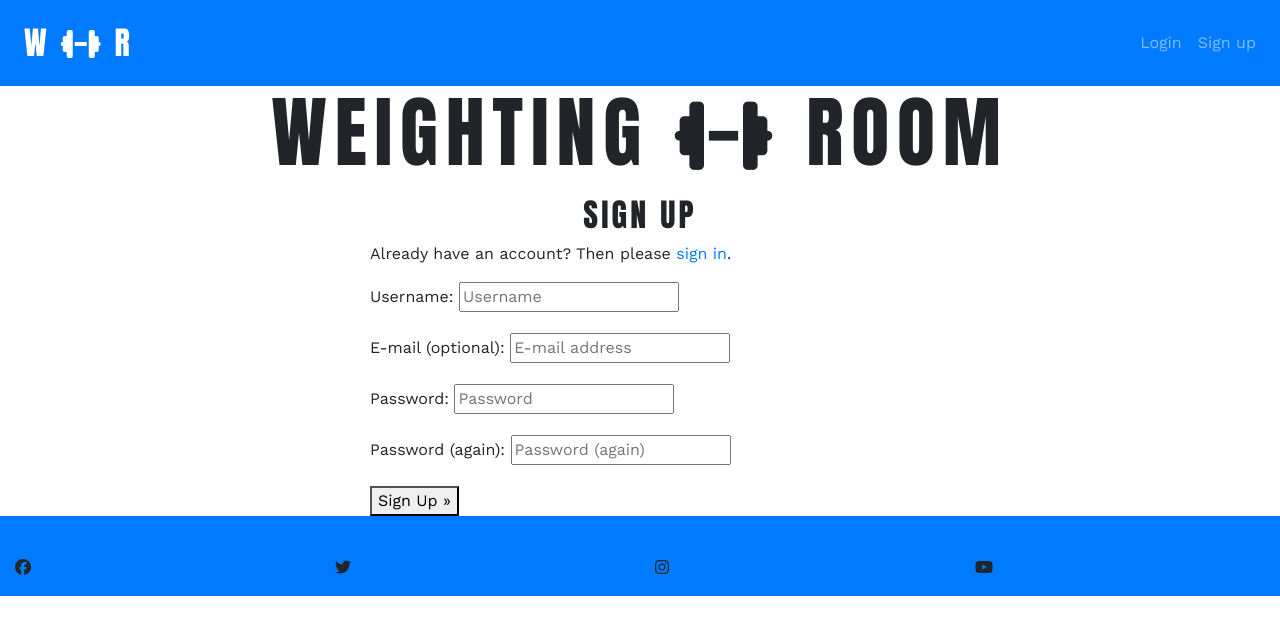
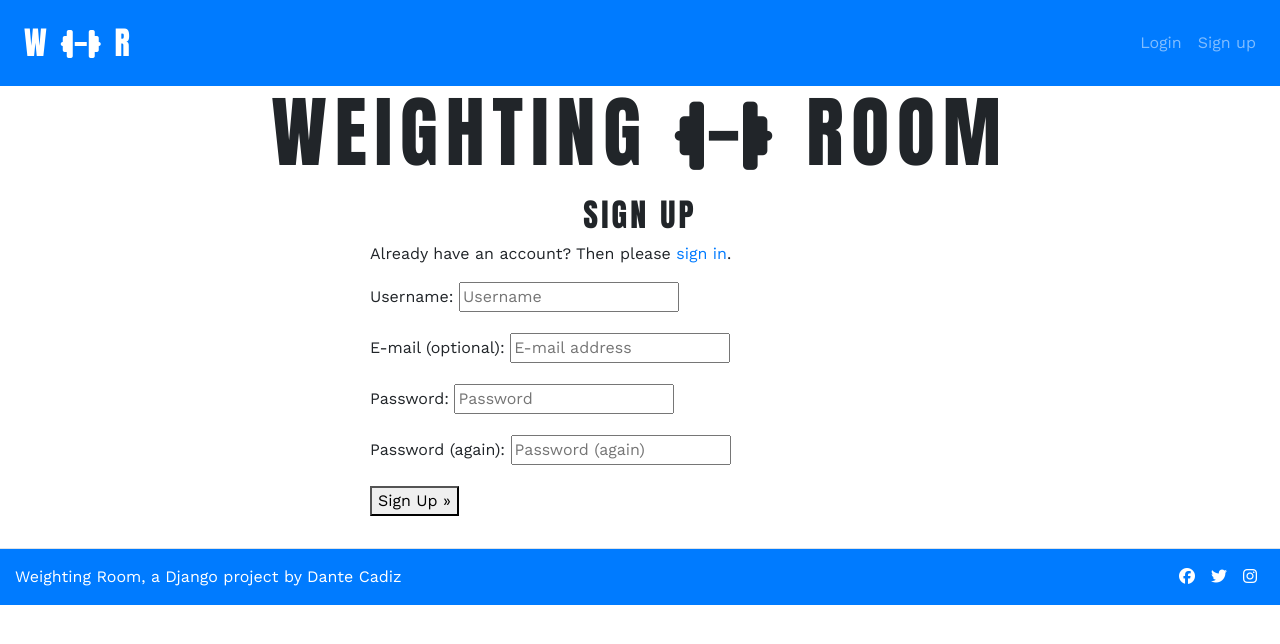
Before and after one commit to Dante-Cadiz/WeightingRoom2, a Django app: page /accounts/signup/ in a window 1280 px wide. Shown: the top 644 px of the page. Run offline with Django 3.2, Linux system fonts and the light colour scheme; some libraries are stand-ins or nearby versions.

Commit message:
Redesign footer

```diff
--- a/static/js/script.js
+++ b/static/js/script.js
@@ -9,7 +9,7 @@ if (right_height < left_height) {
 }
 
 setTimeout(function () {
-    let messages = document.getElementById('message');
+    let messages = $('.message');
     let alert = new bootstrap.Alert(messages);
     alert.close();
-}, 2500);
+}, 3000);
--- a/templates/account/signup.html
+++ b/templates/account/signup.html
@@ -1,17 +1,12 @@
 {% extends "base.html" %}
-
 {% load i18n %}
-
 {% block head_title %}{% trans "Signup" %}{% endblock %}
-
 {% block content %}
 <div class="container">
    <div class="row">
-    <div class="col-md-6 mt-2 offset-md-3">
+      <div class="col-md-6 mt-2 mb-3 offset-md-3">
          <h2 class="text-uppercase text-center">{% trans "Sign Up" %}</h2>
-
          <p>{% blocktrans %}Already have an account? Then please <a href="{{ login_url }}">sign in</a>.{% endblocktrans %}</p>
-
          <form class="signup" id="signup_form" method="post" action="{% url 'account_signup' %}">
             {% csrf_token %}
             {{ form.as_p }}
@@ -23,5 +18,4 @@
       </div>
    </div>
 </div>
-
 {% endblock %}
--- a/templates/base.html
+++ b/templates/base.html
@@ -51,9 +51,8 @@
          <div class="row">
             <div class="col-md-6 offset-md-3">
                {% for message in messages %}
-               <div class="alert {{ message.tags }} alert-dismissible"  id="message" role="alert">
+               <div class="alert {{ message.tags }} alert-dismissible message" role="alert">
                   {{ message | safe }}
-                  <button type="button" class="btn-close" data-bs-dismiss="alert" aria-label="Close"></button>
                </div>
                {% endfor %}
             </div>
@@ -65,28 +64,17 @@
          {% endblock content %}
       </main>
       <!-- make the footer look nice, enlarge the icons, format them into a ul as list items maybe, also lock the footer to the bottom of the page-->
-      <footer class="page-footer footer-dark font-small mt-auto bg-primary pt-4">
-         <div class="container-fluid">
-            <div class="row">
-               <div class="col-sm-12 mt-3 mb-3 left">
-                  <div class="row">
-                     <div class="col-sm-3 mx-auto">
-                        <i class="fab fa-facebook"></i>
-                     </div>
-                     <div class="col-sm-3 mx-auto">
-                        <i class="fab fa-twitter"></i>
-                     </div>
-                     <div class="col-sm-3 mx-auto">
-                        <i class="fab fa-instagram"></i>
-                     </div>
-                     <div class="col-sm-3 mx-auto">
-                        <i class="fab fa-youtube"></i>
-                     </div>
-                  </div>
-               </div>
-            </div>
+      <footer class="d-flex flex-wrap justify-content-between bg-primary align-items-center py-3 mt-3 border-top">
+         <div class="col-md-4 d-flex align-items-center">
+           <span class="text-white">Weighting Room, a Django project by Dante Cadiz</span>
          </div>
-      </footer>
+
+         <ul class="nav col-md-4 justify-content-end list-unstyled d-flex">
+           <li class="ms-3"><a href="https://www.facebook.com" target="_blank" rel="noopener" aria-label="Visit our Facebook"><i class="fab fa-facebook text-white mx-2"></i></a></li>
+           <li class="ms-3"><a href="https://www.twitter.com" target="_blank" rel="noopener" aria-label="Visit our Twitter"><i class="fab fa-twitter text-white mx-2"></i></a></li>
+           <li class="ms-3"><a href="https://www.instagram.com" target="_blank" rel="noopener" aria-label="Visit our Instagram"><i class="fab fa-instagram text-white mx-2"></i></a></li>
+         </ul>
+       </footer>
       <script src="https://code.jquery.com/jquery-3.4.1.slim.min.js" integrity="sha384-J6qa4849blE2+poT4WnyKhv5vZF5SrPo0iEjwBvKU7imGFAV0wwj1yYfoRSJoZ+n" crossorigin="anonymous"></script>
       <script src="https://cdn.jsdelivr.net/npm/popper.js@1.16.0/dist/umd/popper.min.js" integrity="sha384-Q6E9RHvbIyZFJoft+2mJbHaEWldlvI9IOYy5n3zV9zzTtmI3UksdQRVvoxMfooAo" crossorigin="anonymous"></script>
       <script src="https://cdn.jsdelivr.net/npm/bootstrap@4.4.1/dist/js/bootstrap.min.js" integrity="sha384-wfSDF2E50Y2D1uUdj0O3uMBJnjuUD4Ih7YwaYd1iqfktj0Uod8GCExl3Og8ifwB6" crossorigin="anonymous"></script>
--- a/templates/event.html
+++ b/templates/event.html
@@ -67,7 +67,12 @@
                      {% else %}
                      <p class="mt-3">Log in to leave a comment!</p>
                      {% endif %}
+                     {% if user_commented %}
+                     <div class="alert-info alert-dismissible message" role="alert">
+                        Your comment has been submitted and is awaiting approval
 
+                     </div>
+                     {% endif %}
                   </div>
                </div>
             </div>
```
Also changed, not shown: templates/account/login.html (+3 -10 lines), templates/account/logout.html (+1 -7 lines), README.md. Lines whose indentation alone changed are shown as unchanged.
